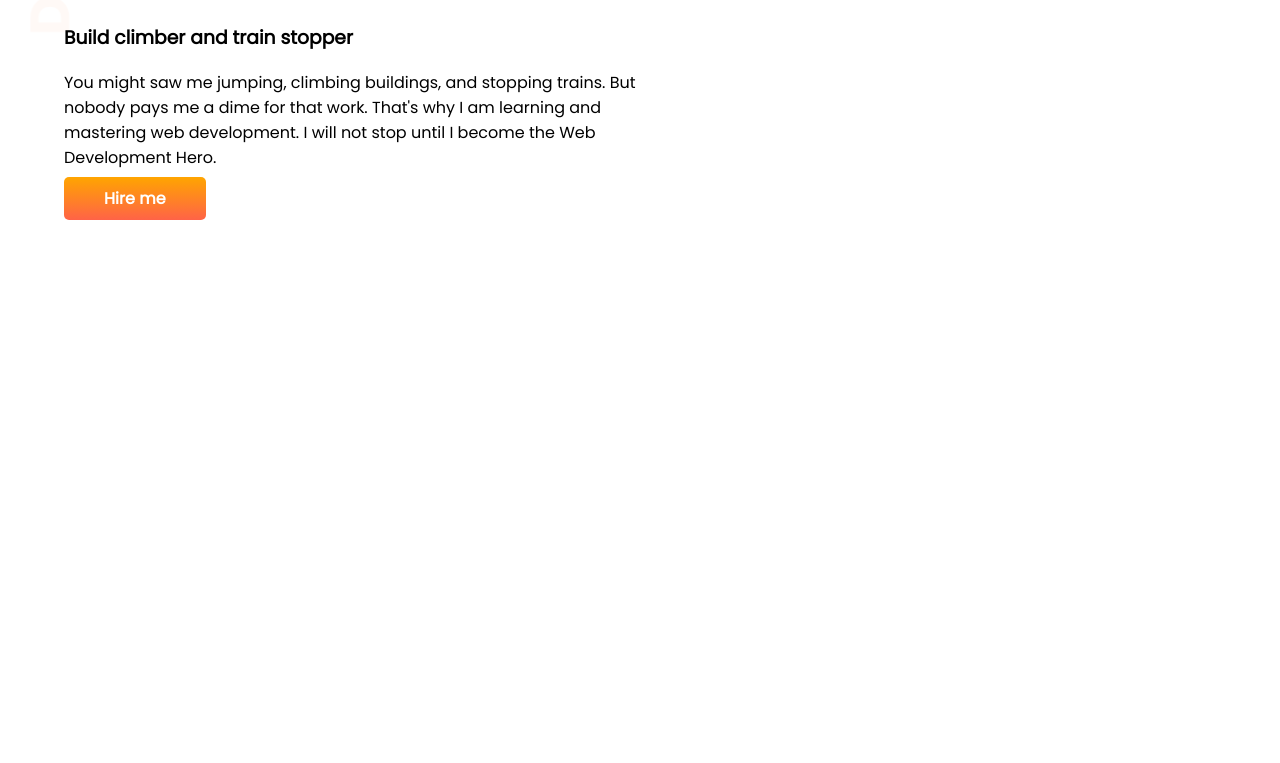
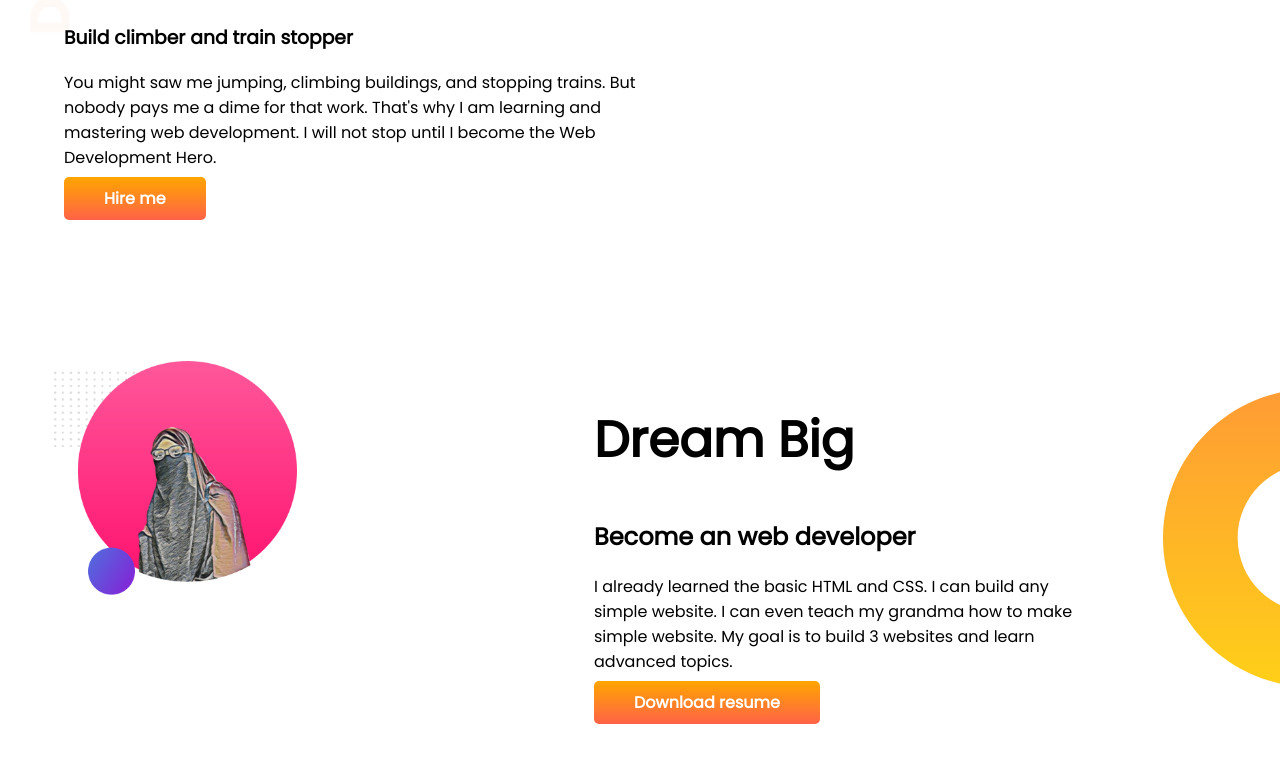
Before and after one commit to SumuMoni39/portfolio, a plain HTML site: page index.html in a window 1280 px wide. Shown: the part 327-1090 px from the top of the page. Before the commit the page ends 800 px from the top, so only its background shows below. Drawn offline with Linux system fonts and the light colour scheme.

Commit message:
dream big added

```diff
--- a/index.html
+++ b/index.html
@@ -29,6 +29,18 @@
         <div class="half-width"> <img src="images/my-bg.png" alt="">
         </div>
     </section>
+    <section class="dream-big">
+        <div class="half-width"><img src="images/my-bg2.png" alt=""></div>
+        <div class="half-width">
+            <h1>Dream Big</h1>
+            <h2>Become an web developer</h2>
+            <p>I already learned the basic HTML and CSS. I can build any simple website. I can even teach my grandma how
+                to make simple website. My goal is to build 3 websites and learn advanced topics.</p>
+            <a class="link-button" target="_blank" href="https://github.com/">Download resume</a>
+
+
+        </div>
+    </section>
 </body>
 
 </html>
--- a/style.css
+++ b/style.css
@@ -13,6 +13,7 @@ h1 {
 
 section {
     display: flex;
+    margin-bottom: 150px;
 }
 
 .half-width {
@@ -37,3 +38,10 @@ section {
     background-image: url(images/top-banner.png);
     background-repeat: no-repeat;
 }
+
+.dream-big {
+    background-image: url(images/dream-bg.png);
+    background-repeat: no-repeat;
+    background-position: right;
+    padding-right: 200px;
+}
```
